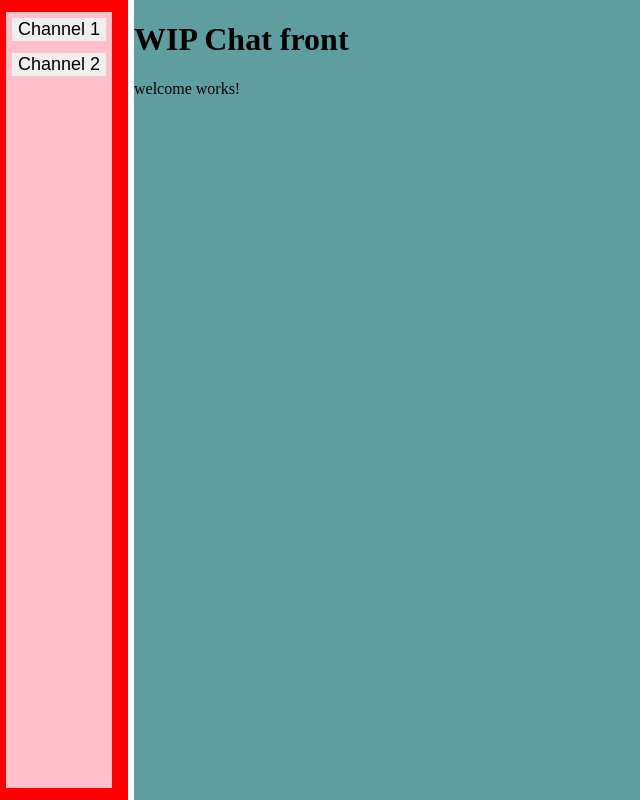
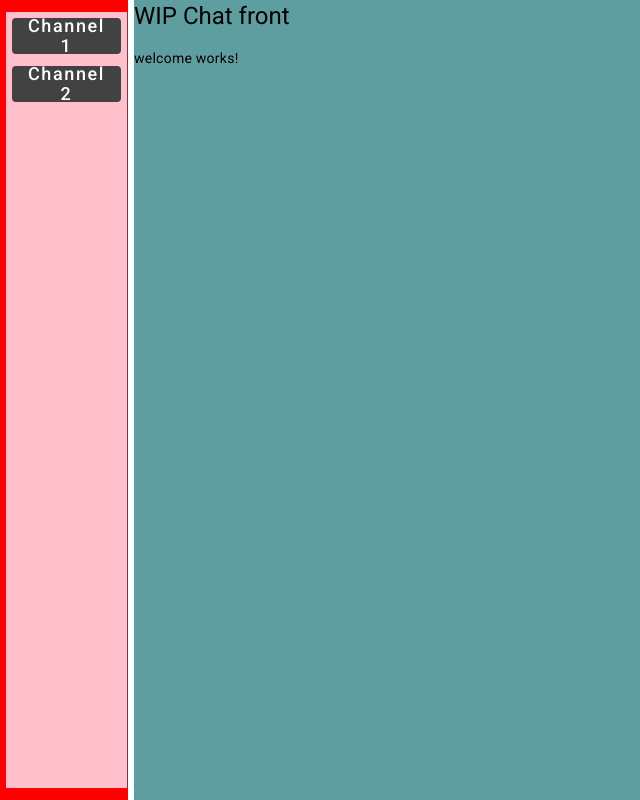
Before and after one commit to JohannFaustVIII/ChatV2, an Angular app in the folder chat-front/: page / in a window 1280 px wide. Shown: the whole page, without its empty margins (0-640 px from the left). Built offline with nearby package versions, Linux system fonts and the light colour scheme.

Commit message:
WIP Add Angular Material

```diff
--- a/chat-front/angular.json
+++ b/chat-front/angular.json
@@ -25,6 +25,7 @@
               "src/assets"
             ],
             "styles": [
+              "@angular/material/prebuilt-themes/pink-bluegrey.css",
               "src/styles.css"
             ],
             "scripts": []
@@ -87,6 +88,7 @@
               "src/assets"
             ],
             "styles": [
+              "@angular/material/prebuilt-themes/pink-bluegrey.css",
               "src/styles.css"
             ],
             "scripts": []
--- a/chat-front/package.json
+++ b/chat-front/package.json
@@ -11,10 +11,12 @@
   "private": true,
   "dependencies": {
     "@angular/animations": "^16.1.0",
+    "@angular/cdk": "^16.2.14",
     "@angular/common": "^16.1.0",
     "@angular/compiler": "^16.1.0",
     "@angular/core": "^16.1.0",
     "@angular/forms": "^16.1.0",
+    "@angular/material": "^16.2.14",
     "@angular/platform-browser": "^16.1.0",
     "@angular/platform-browser-dynamic": "^16.1.0",
     "@angular/router": "^16.1.0",
--- a/chat-front/src/app/channel-bar/channel-bar.component.css
+++ b/chat-front/src/app/channel-bar/channel-bar.component.css
@@ -2,7 +2,6 @@
   border: 0px;
   font-size: large;
   margin: 6px;
-
 }
 
 .out-box {
--- a/chat-front/src/app/channel-bar/channel-bar.component.html
+++ b/chat-front/src/app/channel-bar/channel-bar.component.html
@@ -1,5 +1,5 @@
 <div class="out-box">
   <div *ngFor='let channel of channels'>
-    <button [routerLink] = "['/c', channel.id]">{{channel.name}}</button>
+    <button mat-flat-button [routerLink] = "['/c', channel.id]">{{channel.name}}</button>
   </div>
 </div>
--- a/chat-front/src/index.html
+++ b/chat-front/src/index.html
@@ -6,8 +6,11 @@
   <base href="/">
   <meta name="viewport" content="width=device-width, initial-scale=1">
   <link rel="icon" type="image/x-icon" href="favicon.ico">
+  <link rel="preconnect" href="https://fonts.gstatic.com">
+  <link href="https://fonts.googleapis.com/css2?family=Roboto:wght@300;400;500&display=swap" rel="stylesheet">
+  <link href="https://fonts.googleapis.com/icon?family=Material+Icons" rel="stylesheet">
 </head>
-<body>
+<body class="mat-typography">
   <app-root></app-root>
 </body>
 </html>
--- a/chat-front/src/styles.css
+++ b/chat-front/src/styles.css
@@ -3,3 +3,5 @@
   margin: 0px;
   padding: 0px;
 }
+html, body { height: 100%; }
+body { margin: 0; font-family: Roboto, "Helvetica Neue", sans-serif; }
```
Also changed, not shown: chat-front/src/app/app.module.ts (+6 -1 lines), 1 other file (tests, documents, lock files or other folders).
